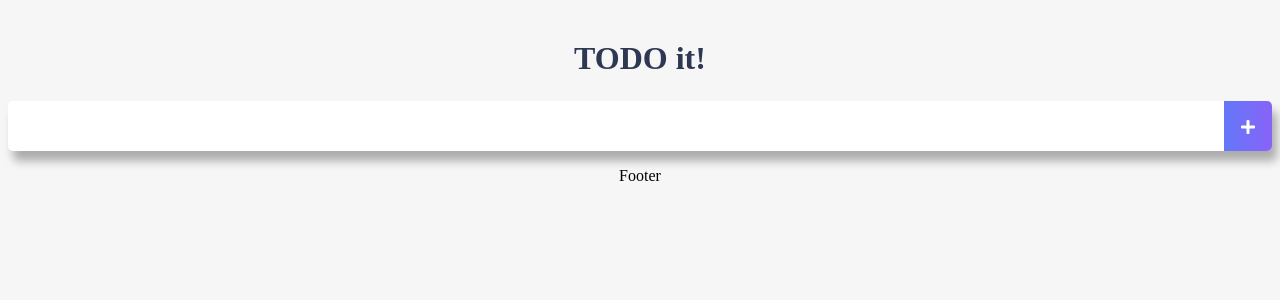
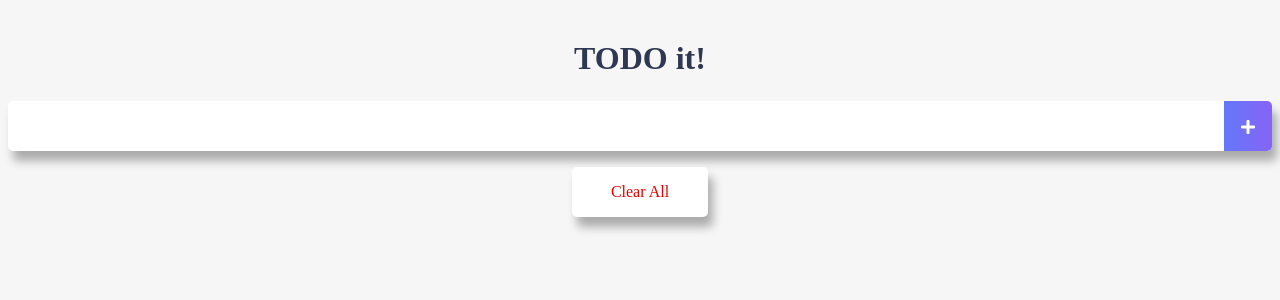
Before and after one commit to dngwoo/vue.js-middle, a Vue app in the folder vue-todo/: page / in a window 1280 px wide. Shown: the top 300 px of the page. Built offline with nearby package versions, Linux system fonts and the light colour scheme.

Commit message:
TodoFooter.vue 구현

```diff
--- a/vue-todo/src/components/TodoFooter.vue
+++ b/vue-todo/src/components/TodoFooter.vue
@@ -1,10 +1,34 @@
 <template>
-  <div>Footer</div>
+  <div class="clearAllContainer shadow" @click="clearTodo">
+    <span class="clearAllBtn">Clear All</span>
+  </div>
 </template>
 
 <script>
-export default {};
+export default {
+  methods: {
+    clearTodo: function() {
+      localStorage.clear();
+    }
+  }
+};
 </script>
 
-<style>
+<style scoped>
+.clearAllContainer {
+  width: 8.5rem;
+  height: 50px;
+  line-height: 50px;
+  background: white;
+  border-radius: 5px;
+  margin: 0 auto;
+}
+.clearAllBtn {
+  color: #e20303;
+  display: block;
+  cursor: pointer;
+}
+.clearAllContainer:active {
+  transform: scale(0.9);
+}
 </style>
--- a/vue-todo/src/components/TodoList.vue
+++ b/vue-todo/src/components/TodoList.vue
@@ -1,7 +1,7 @@
 <template>
   <div>
     <ul>
-      <li v-for="(todoItem, index) in todoItems" v-bind:key="todoItem.item" class="shadow">
+      <li v-for="(todoItem, index) in todoItems" v-bind:key="index" class="shadow">
         <i
           class="checkBtn fas fa-check"
           v-bind:class="{checkBtnCompleted: todoItem.completed}"
```
Also changed, not shown: 1 other file (tests, documents, lock files or other folders).
